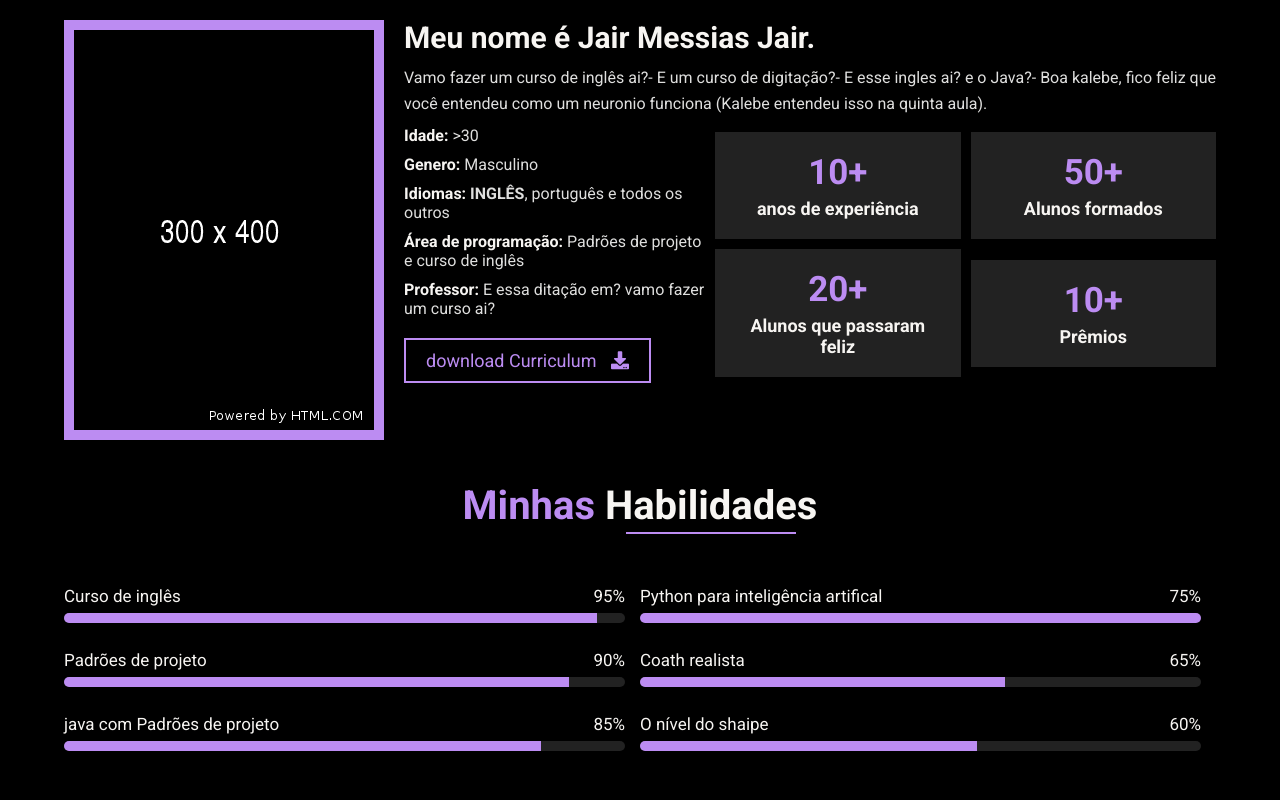
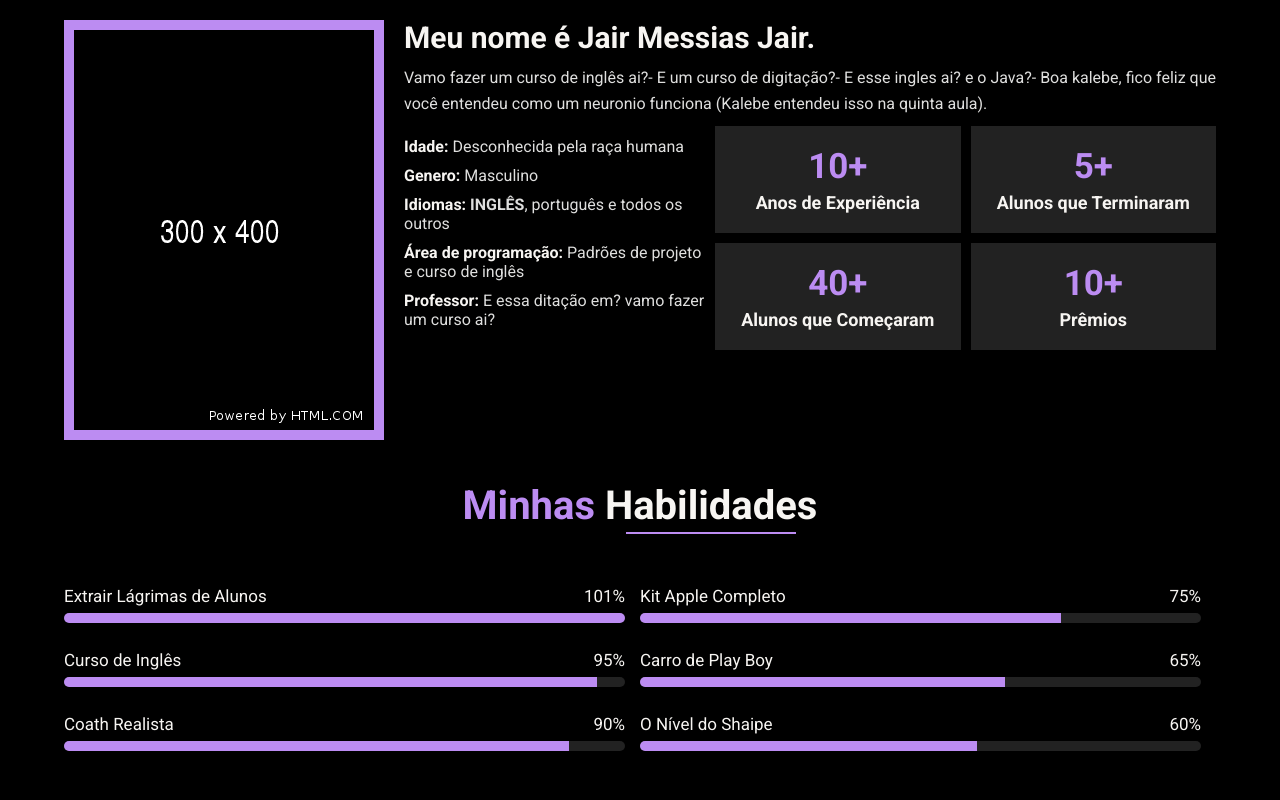
Before and after one commit to Kalebeadv/the-lalanding-page, a plain HTML site: page index.html in a window 1280 px wide. Shown: the part 820-1620 px from the top of the page. Drawn offline with Linux system fonts and the light colour scheme.

Commit message:
habilidades e fotos do jair

```diff
--- a/assets/css/main.css
+++ b/assets/css/main.css
@@ -478,19 +478,19 @@ header #menu-btn:hover{
 }
 
  .skill-item.item1 .box:nth-child(1) .progress-bar span{
+    width:100%;
+}
+
+ .skill-item.item1 .box:nth-child(2) .progress-bar span{
     width:95%;
 }
 
- .skill-item.item1 .box:nth-child(2) .progress-bar span{
+ .skill-item.item1 .box:nth-child(3) .progress-bar span{
     width:90%;
 }
 
- .skill-item.item1 .box:nth-child(3) .progress-bar span{
-    width:85%;
-}
-
 .skill-item.item2 .box:nth-child(1) .progress-bar span{
-    width:100%;
+    width:75%;
 }
 
  .skill-item.item2 .box:nth-child(2) .progress-bar span{
--- a/index.html
+++ b/index.html
@@ -73,29 +73,28 @@
                 <div class="about-info">
 
                     <div class="info">
-                        <h4>Idade: <span>>30</span></h4>
+                        <h4>Idade: <span>Desconhecida pela raça humana</span></h4>
                         <h4>Genero: <span>Masculino</span></h4>
                         <h4>Idiomas: <span><strong>INGLÊS</strong>, português e todos os outros</span></h4>
                         <h4>Área de programação: <span> Padrões de projeto e curso de inglês</span></h4>
                         <h4>Professor: <span>E essa ditação em? vamo fazer um curso ai?</span></h4>
-                        <a href="#" class="btn">download Curriculum <i class="fas fa-download"></i></a>
                     </div>
 
                     <div class="counting">
 
                         <div class="box">
                             <h1 class="count" data-count="10">10+</h1>
-                            <h3>anos de experiência</h3>
+                            <h3>Anos de Experiência</h3>
                         </div>
 
                         <div class="box">
-                            <h1 class="count" data-count="50">50+</h1>
-                            <h3>Alunos formados</h3>
+                            <h1 class="count" data-count="5">5+</h1>
+                            <h3>Alunos que Terminaram</h3>
                         </div>
 
                         <div class="box">
-                            <h1 class="count" data-count="20">20+</h1>
-                            <h3>Alunos que passaram feliz</h3>
+                            <h1 class="count" data-count="40">40+</h1>
+                            <h3>Alunos que Começaram</h3>
                         </div>
 
                         <div class="box">
@@ -120,30 +119,30 @@
             <div class="skills">
                 <div class="skill-item item1">
                     <div class="box">
-                        <h3>Curso de inglês<span> 95% </span> </h3>
+                        <h3>Extrair Lágrimas de Alunos<span> 101% </span> </h3>
                         <div class="progress-bar"> <span></span> </div>
                     </div>
                     <div class="box">
-                        <h3>Padrões de projeto<span> 90% </span> </h3>
+                        <h3>Curso de Inglês<span> 95% </span> </h3>
                         <div class="progress-bar"> <span></span> </div>
                     </div>
                     <div class="box">
-                        <h3>java com Padrões de projeto<span> 85% </span> </h3>
+                        <h3>Coath Realista<span> 90% </span> </h3>
                         <div class="progress-bar"> <span></span> </div>
                     </div>
                 </div>
 
                 <div class="skill-item item2">
                     <div class="box">
-                        <h3>Python para inteligência artifical<span> 75% </span> </h3>
+                        <h3>Kit Apple Completo<span> 75% </span> </h3>
                         <div class="progress-bar"> <span></span> </div>
                     </div>
                     <div class="box">
-                        <h3>Coath realista<span> 65% </span> </h3>
+                        <h3>Carro de Play Boy<span> 65% </span> </h3>
                         <div class="progress-bar"> <span></span> </div>
                     </div>
                     <div class="box">
-                        <h3>O nível do shaipe<span> 60% </span> </h3>
+                        <h3>O Nível do Shaipe<span> 60% </span> </h3>
                         <div class="progress-bar"> <span></span> </div>
                     </div>
                 </div>
```
Also changed, not shown: assets/images/About/WhatsApp Image 2022-11-17 at 16.36.07.jpeg (added), assets/images/Home/Base.png (renamed from assets/images/Home/Home-Image.png), assets/images/Home/home-image.jpeg (added).
